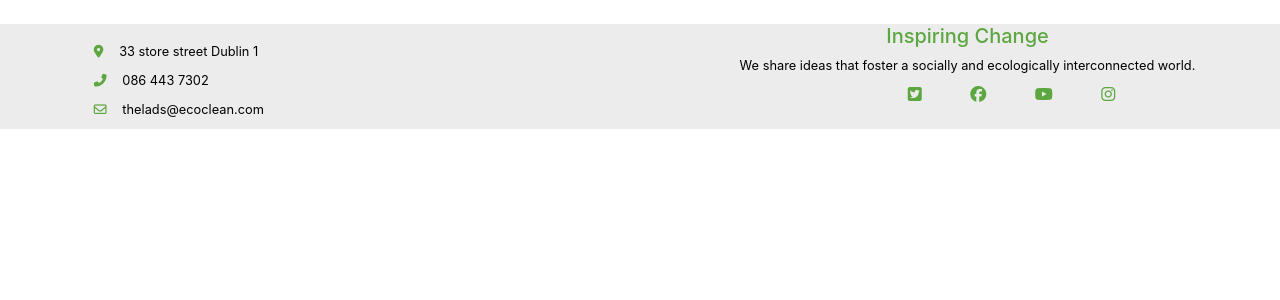
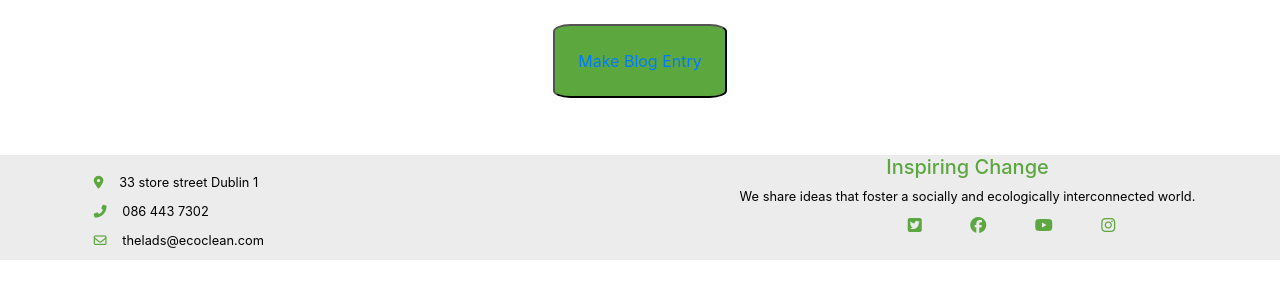
Before and after one commit to Neilfoster/eco-commerce, a Django app: page /blog/ in a window 1280 px wide. Shown: the part 56-356 px from the top of the page. Run offline with Django 3.2, Linux system fonts and the light colour scheme; data that the repository does not hold is empty; some libraries are stand-ins or nearby versions.

Commit message:
Added create blog button to blog app

```diff
--- a/blog/templates/blog/blog.html
+++ b/blog/templates/blog/blog.html
@@ -12,5 +12,7 @@
             </div>
         </div>
     {% endfor %}
+    <button type="submit" class="amend-btn blog-btn"><span class="glyphicon glyphicon-edit" aria-hidden="true"></span><a href="{% url 'create_blog' %}">Make Blog Entry</a></button>
 </div>
+
 {% endblock %}
--- a/blog/templates/blog/create_blog.html
+++ b/blog/templates/blog/create_blog.html
@@ -1,11 +1,12 @@
 {% extends 'base.html' %}
+{% load bootstrap_tags %}
 
 {% block content %}
 <div class="create_blog">
     <h2>Create a Blog Entry</h2>
     <form class="blog-form" action="{% url 'create_blog' %}" method="post" enctype="multipart/form-data">
 {% csrf_token %}
-{{ form }}
+{{ form | as_bootstrap }}
         <input type="submit" value="Create">
     </form>
 </div>
--- a/blog/views.py
+++ b/blog/views.py
@@ -12,11 +12,12 @@ def blog(request):
 def create_blog(request):
     if request.method == 'POST':
         form = forms.CreateBlog(request.POST, request.FILES)
+        blog = Blog.objects.all()
         if form.is_valid():
             instance = form.save(commit=False)
             instance.author = request.user
             instance.save()
-            return render(request, "blog/blog.html")
+            return render(request, "blog/blog.html", {'blog': blog})
     else:
         form = forms.CreateBlog()
     return render(request, 'blog/create_blog.html', {'form': form})
```
